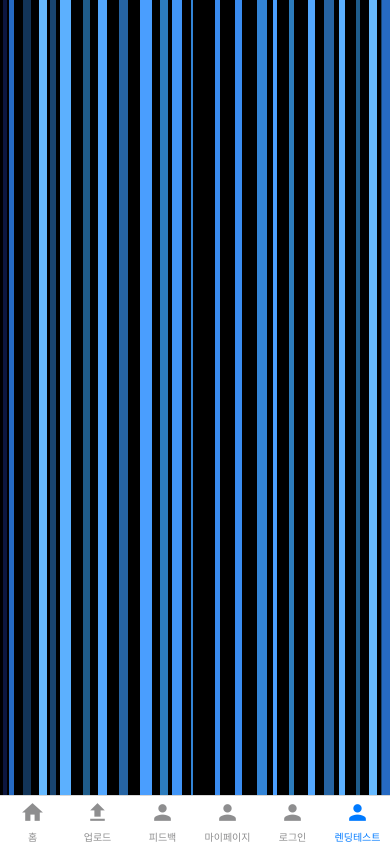
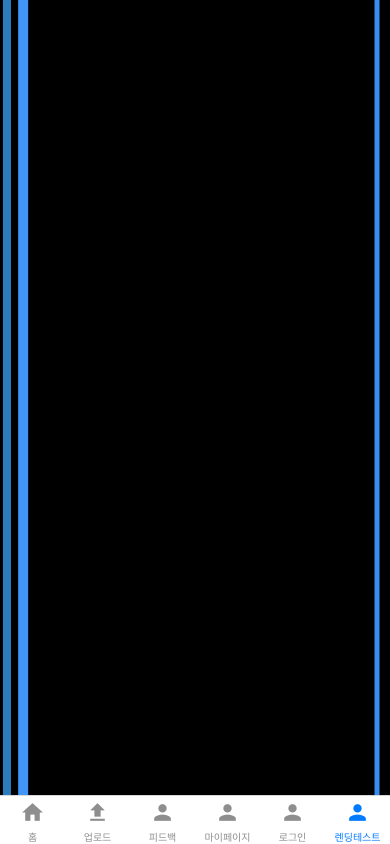
Before and after one commit to namoo1818/StepToDance, a React Native app in the folder FE/: screen /landing in a window 390 px wide. Built offline with nearby package versions, Linux system fonts and the light colour scheme.

Commit message:
Feat: LandingScreen 적용

```diff
--- a/FE/src/pages/LandingScreen.js
+++ b/FE/src/pages/LandingScreen.js
@@ -3,8 +3,34 @@ import { View, Text, StyleSheet, Animated } from "react-native";
 
 const LandingScreen = () => {
   const [isZoom, setIsZoom] = useState(false);
-  const mainRef = useRef(new Animated.Value(0)).current;
+  const mainRef = useRef(new Animated.Value(1)).current;
+  const bar1Ref = useRef(new Animated.Value(0)).current;
+  const bar2Ref = useRef(new Animated.Value(0)).current;
+  const bar3Ref = useRef(new Animated.Value(0)).current;
+  const bar4Ref = useRef(new Animated.Value(0)).current;
+  const bar5Ref = useRef(new Animated.Value(0)).current;
+  const bar6Ref = useRef(new Animated.Value(0)).current;
+  const bar7Ref = useRef(new Animated.Value(0)).current;
+  const bar8Ref = useRef(new Animated.Value(0)).current;
+  const bar9Ref = useRef(new Animated.Value(0)).current;
+  const bar10Ref = useRef(new Animated.Value(0)).current;
+  const bar11Ref = useRef(new Animated.Value(0)).current;
+  const bar12Ref = useRef(new Animated.Value(0)).current;
+  const bar13Ref = useRef(new Animated.Value(0)).current;
+  const bar14Ref = useRef(new Animated.Value(0)).current;
+  const bar15Ref = useRef(new Animated.Value(0)).current;
+  const bar16Ref = useRef(new Animated.Value(0)).current;
+  const bar17Ref = useRef(new Animated.Value(0)).current;
+  const bar18Ref = useRef(new Animated.Value(0)).current;
+  const bar19Ref = useRef(new Animated.Value(0)).current;
+  const bar20Ref = useRef(new Animated.Value(0)).current;
+  const bar21Ref = useRef(new Animated.Value(0)).current;
+  const bar22Ref = useRef(new Animated.Value(0)).current;
+  const bar23Ref = useRef(new Animated.Value(0)).current;
+  const bar24Ref = useRef(new Animated.Value(0)).current;
+  const bar25Ref = useRef(new Animated.Value(0)).current;
   useEffect(() => {
+    setTimeout(() => {
       Animated.timing(mainRef, {
         toValue: 35,
         duration: 1000,
@@ -12,49 +38,249 @@ const LandingScreen = () => {
       }).start(() => {
         setIsZoom(true);
       });
+    }, 1000);
   }, [mainRef]);
-
+  useEffect(() => {
+    setTimeout(() => {
+      Animated.timing(bar1Ref, {
+        toValue: -100,
+        duration: Math.random() * 1000 + 2000,
+        useNativeDriver: true,
+      }).start();
+      Animated.timing(bar2Ref, {
+        toValue: -100,
+        duration: Math.random() * 1000 + 2000,
+        useNativeDriver: true,
+      }).start();
+      Animated.timing(bar3Ref, {
+        toValue: -100,
+        duration: Math.random() * 1000 + 2000,
+        useNativeDriver: true,
+      }).start();
+      Animated.timing(bar4Ref, {
+        toValue: -100,
+        duration: Math.random() * 1000 + 2000,
+        useNativeDriver: true,
+      }).start();
+      Animated.timing(bar5Ref, {
+        toValue: -100,
+        duration: Math.random() * 1000 + 2000,
+        useNativeDriver: true,
+      }).start();
+      Animated.timing(bar6Ref, {
+        toValue: -100,
+        duration: Math.random() * 1000 + 2000,
+        useNativeDriver: true,
+      }).start();
+      Animated.timing(bar7Ref, {
+        toValue: -200,
+        duration: Math.random() * 1000 + 2000,
+        useNativeDriver: true,
+      }).start();
+      Animated.timing(bar8Ref, {
+        toValue: -200,
+        duration: Math.random() * 1000 + 2000,
+        useNativeDriver: true,
+      }).start();
+      Animated.timing(bar9Ref, {
+        toValue: -200,
+        duration: Math.random() * 1000 + 2000,
+        useNativeDriver: true,
+      }).start();
+      Animated.timing(bar10Ref, {
+        toValue: -200,
+        duration: Math.random() * 1000 + 2000,
+        useNativeDriver: true,
+      }).start();
+      Animated.timing(bar11Ref, {
+        toValue: -200,
+        duration: Math.random() * 1000 + 2000,
+        useNativeDriver: true,
+      }).start();
+      Animated.timing(bar12Ref, {
+        toValue: -200,
+        duration: Math.random() * 1000 + 2000,
+        useNativeDriver: true,
+      }).start();
+      Animated.timing(bar13Ref, {
+        toValue: -250,
+        duration: Math.random() * 1000 + 2000,
+        useNativeDriver: true,
+      }).start();
+      Animated.timing(bar14Ref, {
+        toValue: 200,
+        duration: Math.random() * 1000 + 2000,
+        useNativeDriver: true,
+      }).start();
+      Animated.timing(bar15Ref, {
+        toValue: 200,
+        duration: Math.random() * 1000 + 2000,
+        useNativeDriver: true,
+      }).start();
+      Animated.timing(bar16Ref, {
+        toValue: 200,
+        duration: Math.random() * 1000 + 2000,
+        useNativeDriver: true,
+      }).start();
+      Animated.timing(bar17Ref, {
+        toValue: 200,
+        duration: Math.random() * 1000 + 2000,
+        useNativeDriver: true,
+      }).start();
+      Animated.timing(bar18Ref, {
+        toValue: 200,
+        duration: Math.random() * 1000 + 2000,
+        useNativeDriver: true,
+      }).start();
+      Animated.timing(bar19Ref, {
+        toValue: 200,
+        duration: Math.random() * 1000 + 2000,
+        useNativeDriver: true,
+      }).start();
+      Animated.timing(bar20Ref, {
+        toValue: 200,
+        duration: Math.random() * 1000 + 2000,
+        useNativeDriver: true,
+      }).start();
+      Animated.timing(bar21Ref, {
+        toValue: 200,
+        duration: Math.random() * 1000 + 2000,
+        useNativeDriver: true,
+      }).start();
+      Animated.timing(bar22Ref, {
+        toValue: 200,
+        duration: Math.random() * 1000 + 2000,
+        useNativeDriver: true,
+      }).start();
+      Animated.timing(bar23Ref, {
+        toValue: 200,
+        duration: Math.random() * 1000 + 2000,
+        useNativeDriver: true,
+      }).start();
+      Animated.timing(bar24Ref, {
+        toValue: 200,
+        duration: Math.random() * 1000 + 2000,
+        useNativeDriver: true,
+      }).start();
+      Animated.timing(bar25Ref, {
+        toValue: 200,
+        duration: Math.random() * 1000 + 2000,
+        useNativeDriver: true,
+      }).start();
+    }, 3000);
+  }, [isZoom]);
   return (
     <View style={styles.container}>
       <View style={[styles.intro]}>
         {isZoom ? (
           <>
-            <View style={styles.bar1}></View>
-            <View style={styles.bar2}></View>
-            <View style={styles.bar3}></View>
-            <View style={styles.bar4}></View>
-            <View style={styles.bar5}></View>
-            <View style={styles.bar6}></View>
-            <View style={styles.bar7}></View>
-            <View style={styles.bar8}></View>
-            <View style={styles.bar9}></View>
-            <View style={styles.bar10}></View>
-            <View style={styles.bar11}></View>
-            <View style={styles.bar12}></View>
-            <View style={styles.bar13}></View>
-            <View style={styles.bar14}></View>
-            <View style={styles.bar15}></View>
-            <View style={styles.bar16}></View>
-            <View style={styles.bar17}></View>
-            <View style={styles.bar18}></View>
-            <View style={styles.bar19}></View>
-            <View style={styles.bar20}></View>
-            <View style={styles.bar21}></View>
-            <View style={styles.bar22}></View>
-            <View style={styles.bar23}></View>
-            <View style={styles.bar24}></View>
-            <View style={styles.bar25}></View>
+            <Animated.View
+              ref={bar1Ref}
+              style={[styles.bar1, { transform: [{ translateX: bar1Ref }] }]}
+            ></Animated.View>
+            <Animated.View
+              ref={bar2Ref}
+              style={[styles.bar2, { transform: [{ translateX: bar2Ref }] }]}
+            ></Animated.View>
+            <Animated.View
+              ref={bar3Ref}
+              style={[styles.bar3, { transform: [{ translateX: bar3Ref }] }]}
+            ></Animated.View>
+            <Animated.View
+              ref={bar4Ref}
+              style={[styles.bar4, { transform: [{ translateX: bar4Ref }] }]}
+            ></Animated.View>
+            <Animated.View
+              ref={bar5Ref}
+              style={[styles.bar5, { transform: [{ translateX: bar5Ref }] }]}
+            ></Animated.View>
+            <Animated.View
+              ref={bar6Ref}
+              style={[styles.bar6, { transform: [{ translateX: bar6Ref }] }]}
+            ></Animated.View>
+            <Animated.View
+              ref={bar7Ref}
+              style={[styles.bar7, { transform: [{ translateX: bar7Ref }] }]}
+            ></Animated.View>
+            <Animated.View
+              ref={bar8Ref}
+              style={[styles.bar8, { transform: [{ translateX: bar8Ref }] }]}
+            ></Animated.View>
+            <Animated.View
+              ref={bar9Ref}
+              style={[styles.bar9, { transform: [{ translateX: bar9Ref }] }]}
+            ></Animated.View>
+            <Animated.View
+              ref={bar10Ref}
+              style={[styles.bar10, { transform: [{ translateX: bar10Ref }] }]}
+            ></Animated.View>
+            <Animated.View
+              ref={bar11Ref}
+              style={[styles.bar11, { transform: [{ translateX: bar11Ref }] }]}
+            ></Animated.View>
+            <Animated.View
+              ref={bar12Ref}
+              style={[styles.bar12, { transform: [{ translateX: bar12Ref }] }]}
+            ></Animated.View>
+            <Animated.View
+              ref={bar13Ref}
+              style={[styles.bar13, { transform: [{ translateX: bar13Ref }] }]}
+            ></Animated.View>
+            <Animated.View
+              ref={bar14Ref}
+              style={[styles.bar14, { transform: [{ translateX: bar14Ref }] }]}
+            ></Animated.View>
+            <Animated.View
+              ref={bar15Ref}
+              style={[styles.bar15, { transform: [{ translateX: bar15Ref }] }]}
+            ></Animated.View>
+            <Animated.View
+              ref={bar16Ref}
+              style={[styles.bar16, { transform: [{ translateX: bar16Ref }] }]}
+            ></Animated.View>
+            <Animated.View
+              ref={bar17Ref}
+              style={[styles.bar17, { transform: [{ translateX: bar17Ref }] }]}
+            ></Animated.View>
+            <Animated.View
+              ref={bar18Ref}
+              style={[styles.bar18, { transform: [{ translateX: bar18Ref }] }]}
+            ></Animated.View>
+            <Animated.View
+              ref={bar19Ref}
+              style={[styles.bar19, { transform: [{ translateX: bar19Ref }] }]}
+            ></Animated.View>
+            <Animated.View
+              ref={bar20Ref}
+              style={[styles.bar20, { transform: [{ translateX: bar20Ref }] }]}
+            ></Animated.View>
+            <Animated.View
+              ref={bar21Ref}
+              style={[styles.bar21, { transform: [{ translateX: bar21Ref }] }]}
+            ></Animated.View>
+            <Animated.View
+              ref={bar22Ref}
+              style={[styles.bar22, { transform: [{ translateX: bar22Ref }] }]}
+            ></Animated.View>
+            <Animated.View
+              ref={bar23Ref}
+              style={[styles.bar23, { transform: [{ translateX: bar23Ref }] }]}
+            ></Animated.View>
+            <Animated.View
+              ref={bar24Ref}
+              style={[styles.bar24, { transform: [{ translateX: bar24Ref }] }]}
+            ></Animated.View>
+            <Animated.View
+              ref={bar25Ref}
+              style={[styles.bar25, { transform: [{ translateX: bar25Ref }] }]}
+            ></Animated.View>
           </>
         ) : (
           <Animated.View
-            style={[
-              styles.helper,
-              styles.helper1,
-              { transform: [{ scale: mainRef }] },
-            ]}
+            style={[styles.helper1, { transform: [{ scale: mainRef }] }]}
           >
             <View style={styles.effectBrush}>
-              <Text style={styles.title}>STEP</Text>
+              <Text>STEP</Text>
               <Text>TO</Text>
               <Text>DANCE</Text>
             </View>
@@ -75,21 +301,20 @@ const styles = StyleSheet.create({
     position: "relative",
   },
   intro: {
+    flex: 1,
     width: "100%",
     height: "100%",
     overflow: "hidden",
     position: "relative",
-  },
-  helper: {
-    position: "absolute",
+    justifyContent: "center",
+    alignItems: "center",
   },
   helper1: {
-    width: "19.5%",
-    height: "100%",
+    position: "absolute",
+    width: "20%",
+    height: "20%",
     backgroundColor: "rgba(255, 255, 255, 1)",
-    left: "50%",
-    top: 0,
-    transform: [{ translateX: "-50%" }],
+    borderRadius: 10,
   },
   effectBrush: {
     position: "absolute",
```
Also changed, not shown: FE/src/pages/CameraScreen.js (+13 -2 lines). Lines whose indentation alone changed are shown as unchanged.
